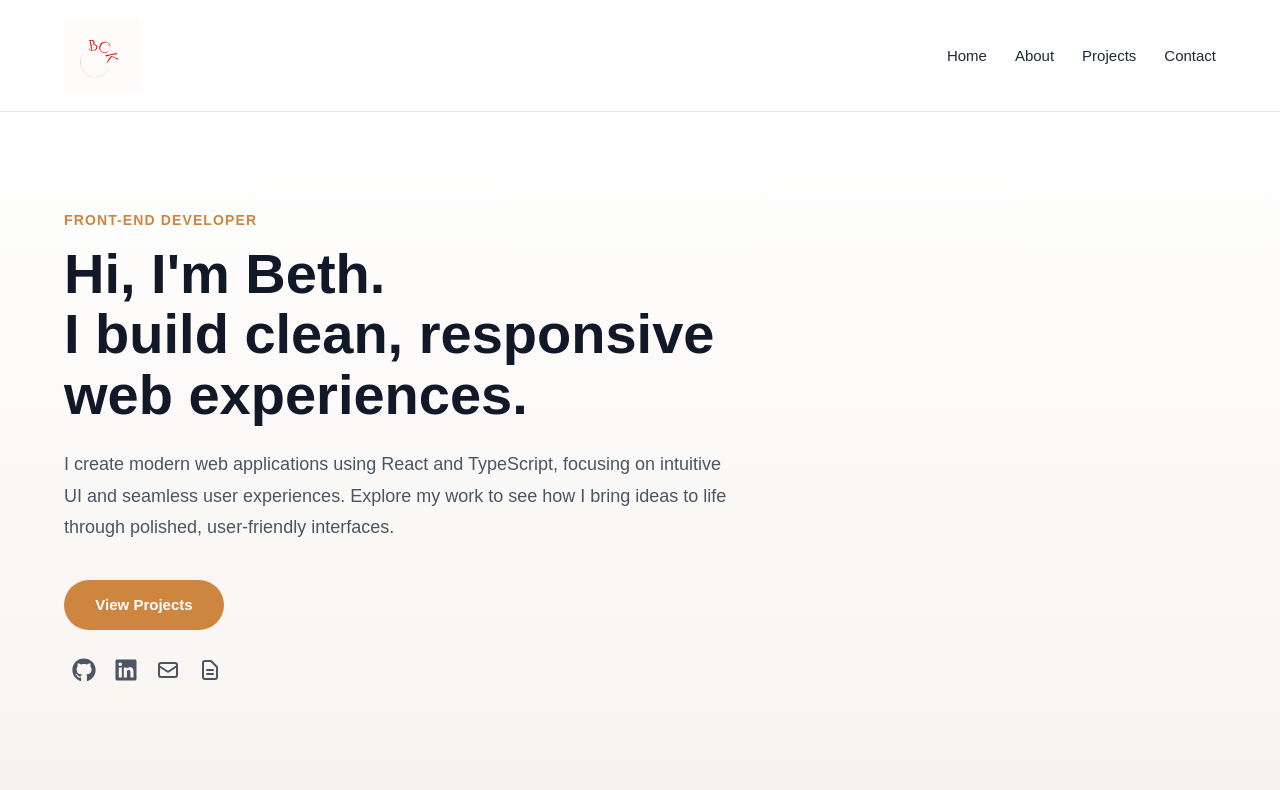
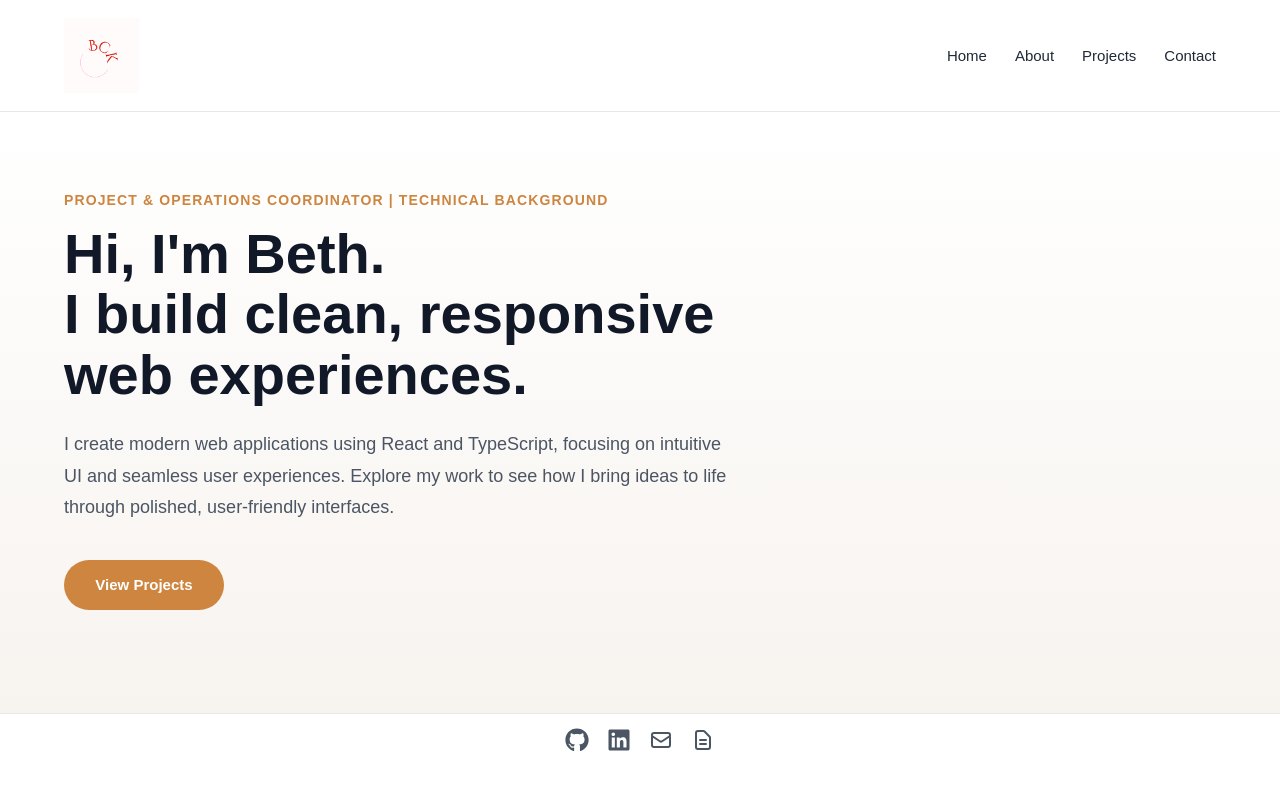
Before and after one commit to momycani/personal-portfolio, a React (Vite) app: page / in a window 1280 px wide. Shown: the top 790 px of the page. Built offline with nearby package versions, Linux system fonts and the light colour scheme.

Commit message:
update resume

```diff
--- a/src/App.tsx
+++ b/src/App.tsx
@@ -4,6 +4,7 @@ import About from "./pages/About";
 import Projects from "./pages/Projects";
 import Contact from "./pages/Contact";
 import Navbar from "./components/Navbar";
+import Footer from "./components/Footer";
 
 function App() {
   return (
@@ -15,6 +16,7 @@ function App() {
         <Route path="/projects" element={<Projects />} />
         <Route path="/contact" element={<Contact />} />
       </Routes>
+       <Footer />
     </Router>
   );
 }
--- a/src/components/Footer.tsx
+++ b/src/components/Footer.tsx
@@ -0,0 +1,49 @@
+import { FaGithub, FaLinkedin } from "react-icons/fa";
+import { HiOutlineMail, HiOutlineDocumentText } from "react-icons/hi";
+import "../styles/footer.css";
+
+export default function Footer() {
+  return (
+    <footer className="footer">
+      <div className="footer__content">
+        <div className="footer__socials">
+          <a
+            href="https://github.com/momycani"
+            target="_blank"
+            rel="noreferrer"
+            className="footer__icon"
+          >
+            <FaGithub />
+          </a>
+
+          <a
+            href="https://www.linkedin.com/in/elizabeth-kenward-4b123023a/"
+            target="_blank"
+            rel="noreferrer"
+            className="footer__icon"
+          >
+            <FaLinkedin />
+          </a>
+
+          <a
+            href="mailto:bethkenward3@gmail.com?subject=Portfolio%20Inquiry&body=Hi%20Beth"
+            target="_blank"
+            rel="noopener noreferrer"
+            className="footer__icon"
+          >
+            <HiOutlineMail />
+          </a>
+
+          <a
+            href="/Beth-Kenward-Resume.pdf"
+            target="_blank"
+            rel="noopener noreferrer"
+            className="footer__icon"
+          >
+            <HiOutlineDocumentText />
+          </a>
+        </div>
+      </div>
+    </footer>
+  );
+}
--- a/src/pages/About.tsx
+++ b/src/pages/About.tsx
@@ -7,10 +7,9 @@ export default function About() {
       <section className="about__container">
         <div className="about__header">
           <p className="about__eyebrow">About Me</p>
-          <h1 className="about__title">Building thoughtful, user-friendly web experiences.</h1>
+          <h1 className="about__title">Coordinating projects and building thoughtful, user-friendly web experiences.</h1>
           <p className="about__intro">
-            I'm Beth, a front-end developer focused on creating clean, responsive,
-            and intuitive interfaces with React, TypeScript, and modern web tools.
+            I'm Beth, a Project & Operations Coordinator with a background in front-end development, specializing in coordinating workflows and building user-friendly applications.
           </p>
         </div>
 
@@ -48,14 +47,14 @@ export default function About() {
             <h2 className="about__card-title">Skills & Tools</h2>
 
           <div className="about__tags">
+            <span className="about__tag">Project Coordination</span>
+            <span className="about__tag">Process Improvement</span>
+            <span className="about__tag">Cross-Functional Collaboration</span>
             <span className="about__tag">React</span>
             <span className="about__tag">TypeScript</span>
             <span className="about__tag">JavaScript</span>
+            <span className="about__tag">REST APIs</span>
             <span className="about__tag">Firebase</span>
-              <span className="about__tag">CSS</span>
-              <span className="about__tag">Responsive Design</span>
-              <span className="about__tag">APIs</span>
-              <span className="about__tag">Vercel</span>
             <span className="about__tag">GitHub</span>
           </div>
           </aside>
--- a/src/pages/Home.tsx
+++ b/src/pages/Home.tsx
@@ -9,7 +9,7 @@ export default function Home() {
     <main className="home">
       <section className="hero">
         <div className="hero__content">
-          <p className="hero__eyebrow">Front-End Developer</p>
+          <p className="hero__eyebrow">Project & Operations Coordinator | Technical Background</p>
           <h1 className="hero__title">
             Hi, I'm Beth.
             <br />
@@ -24,50 +24,7 @@ export default function Home() {
               View Projects
             </Link>
           </div>
-
-          <div className="hero__socials">
-            <a
-              href="https://github.com/momycani"
-              target="_blank"
-              rel="noreferrer"
-              className="hero__icon"
-              title="GitHub"
-            >
-              <FaGithub />
-            </a>
-
-            <a
-              href="https://www.linkedin.com/in/elizabeth-kenward-4b123023a/"
-              target="_blank"
-              rel="noreferrer"
-              className="hero__icon"
-              title="LinkedIn"
-            >
-              <FaLinkedin />
-            </a>
-
-            <a
-              href="mailto:bethkenward3@gmail.com?subject=Portfolio%20Inquiry&body=Hi%20Beth"
-              className="hero__icon"
-              target="_blank"
-              rel="noopener noreferrer"
-              title="Send me an email"
-            >
-              <HiOutlineMail />
-            </a>
-            <a
-              href="/Beth-Kenward-Resume.pdf"
-              className="hero__icon"
-              target="_blank"
-              rel="noopener noreferrer"
-              title="Download Resume"
-            >
-              <HiOutlineDocumentText />
-            </a>
-
-          </div>
         </div>
-
       </section>
     </main>
   );
--- /dev/null
+++ b/src/styles/footer.css
@@ -0,0 +1,48 @@
+.footer {
+  border-top: 1px solid #e8e8e8;
+  padding: 14px 0;
+  background: #fff;
+}
+
+.footer__content {
+  max-width: 1200px;
+  margin: 0 auto;
+  padding: 0 24px;
+}
+
+.footer__socials {
+  display: flex;
+  justify-content: center;
+  align-items: center;
+  gap: 18px;
+  line-height: 1;
+}
+
+.footer__icon {
+  display: inline-flex;
+  align-items: center;
+  justify-content: center;
+  font-size: 24px;
+  color: var(--text-light);
+  transition: all 0.2s ease;
+}
+
+.footer__icon:hover {
+  color: var(--primary);
+  transform: translateY(-2px);
+}
+
+@media (max-width: 768px) {
+  .hero {
+    padding: 72px 20px 28px;
+  }
+
+  .hero__title {
+    font-size: 38px;
+  }
+
+  .hero__text {
+    font-size: 17px;
+    line-height: 1.7;
+  }
+}
--- a/src/styles/home.css
+++ b/src/styles/home.css
@@ -1,12 +1,12 @@
 .home {
-  min-height: calc(100dvh - 79px);
+  padding-bottom: 40px;
   background: linear-gradient(to bottom, #ffffff, #f7f3ef);
 }
 
 .hero {
   max-width: 1200px;
   margin: 0 auto;
-  padding: 100px 24px 80px;
+  padding: 80px 24px 63px;
   display: flex;
   align-items: center;
 }
@@ -108,6 +108,10 @@
 }
 
 @media (max-width: 932px) {
+  .home {
+    min-height: 85vh;
+  }
+
   .hero {
     padding: 84px 24px 72px;
   }
@@ -118,12 +122,8 @@
 }
 
 @media (max-width: 768px) {
-  .home {
-    min-height: calc(100dvh - 79px);
-  }
-
   .hero {
-    padding: 72px 20px 60px;
+    padding: 72px 20px 36px;
   }
 
   .hero__title {
```
Also changed, not shown: 2 other files (tests, documents, lock files or other folders). Lines whose indentation alone changed are shown as unchanged.
